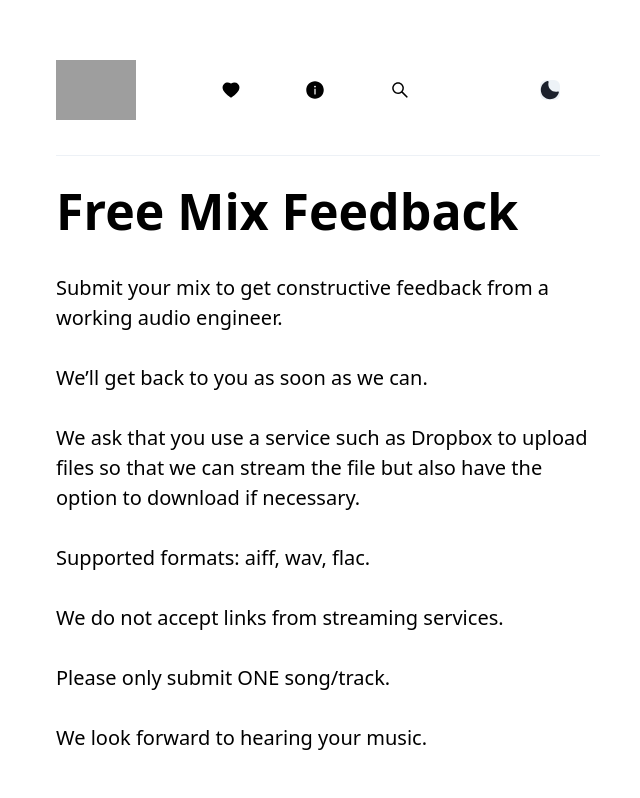
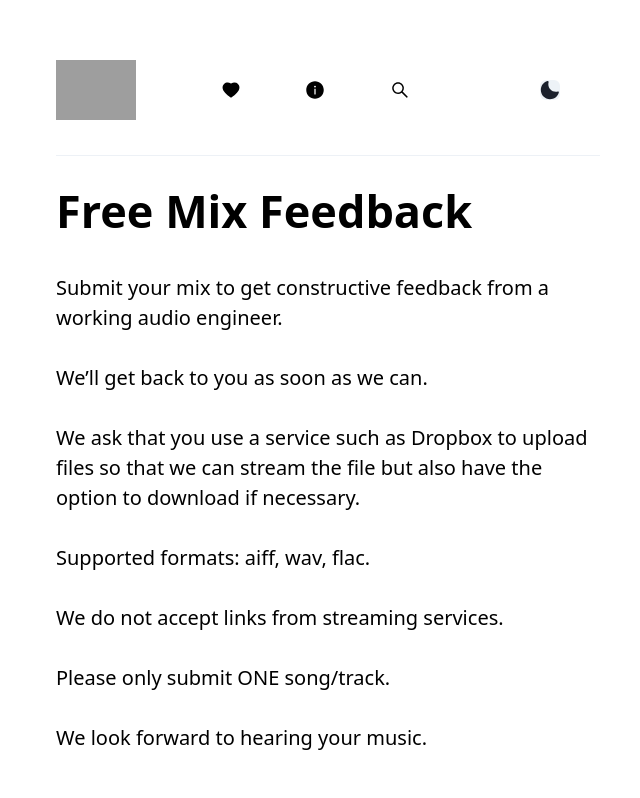
Before and after one commit to carvalhochris/uys-js, a Next.js app: page /free-mix-feedback in a window 1280 px wide. Shown: the top 798 px of the page, without its empty margins (312-952 px from the left). Built offline with nearby package versions, Linux system fonts and the light colour scheme; grey boxes are pictures that could not be loaded.

Commit message:
h1 and h2 styling main

```diff
--- a/src/pages/[slug].js
+++ b/src/pages/[slug].js
@@ -98,7 +98,7 @@ export default function Post({ post }) {
                 height={2000}
               />
             )}
-            <Heading size="md" as="h1" color={headingColor}>
+            <Heading as="h1" color={headingColor} >
         {post.title}
       </Heading>
       <Text color={textColor} dangerouslySetInnerHTML={{ __html: post.content }} />
--- a/src/styles/Home.module.css
+++ b/src/styles/Home.module.css
@@ -23,7 +23,8 @@
 .main h1 {
   margin-bottom: 25px;
   margin-top: 25px;
-  font-size: 50px;
+  line-height: 60px;
+  font-size: 45px;
   font-family: var(--font-primary);
   /* letter-spacing: 2px; */
   /* font-weight: 100; */
--- a/src/styles/globals.css
+++ b/src/styles/globals.css
@@ -162,7 +162,7 @@ iframe {
 } */
 
 h2 {
-  font-size: 100px;
+  /* font-size: 100px; */
   /* font-weight: 600;
   margin-bottom: 1rem; */
 }
```
